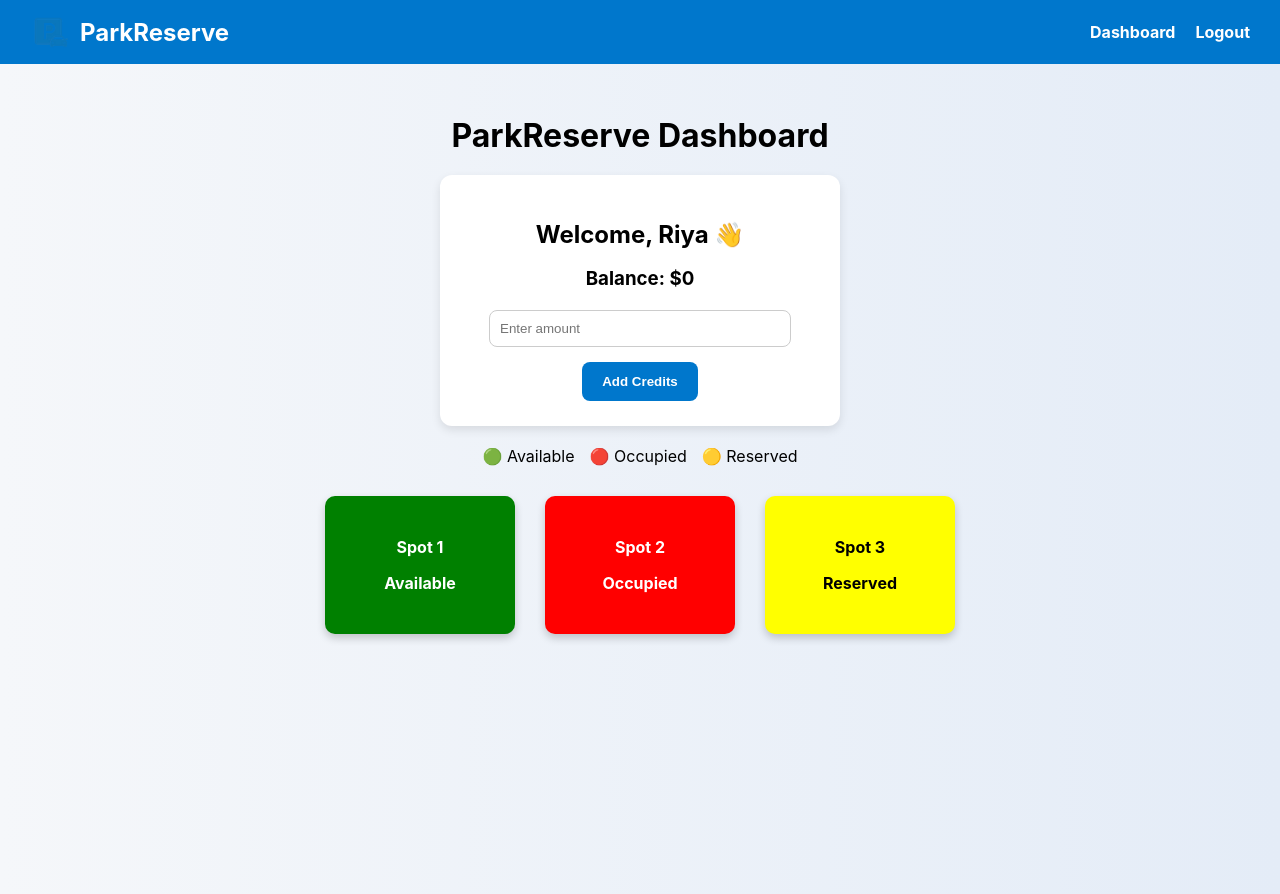
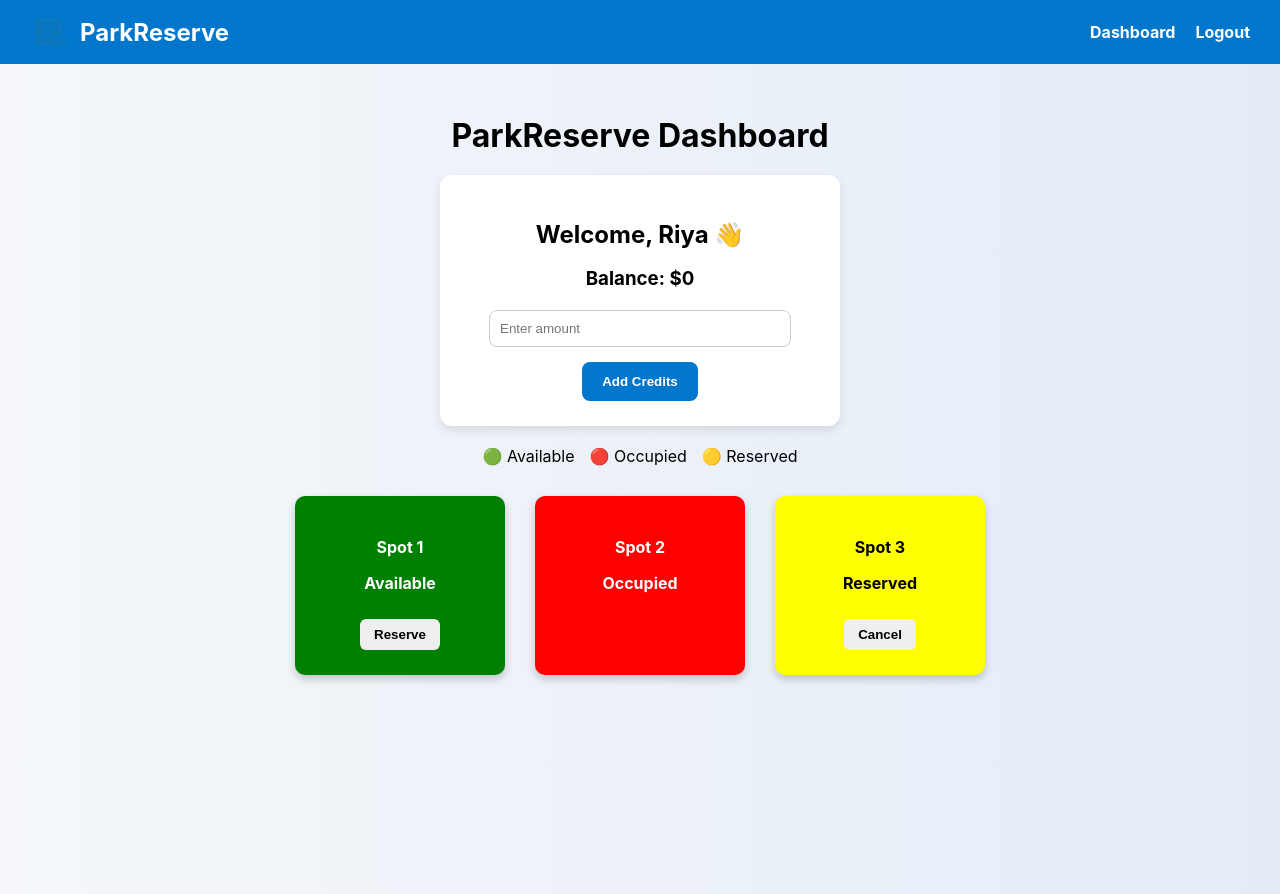
Before and after one commit to kyleczhang/cits5506-iot-parkreserve-group29, a React (Create React App) app in the folder frontend/: page /dashboard in a window 1280 px wide. Built offline with nearby package versions, Linux system fonts and the light colour scheme.

Commit message:
Add reserve and cancel actions for parking spots

```diff
--- a/frontend/src/components/ParkingGrid.js
+++ b/frontend/src/components/ParkingGrid.js
@@ -1,11 +1,43 @@
 import SpotCard from "./SpotCard";
+import { useState } from "react";
 
 function ParkingGrid() {
-  const spots = [
+
+  const [spots, setSpots] = useState([
     { id: 1, status: "available" },
     { id: 2, status: "occupied" },
     { id: 3, status: "reserved" }
-  ];
+  ]);
+
+  // Reserve parking spot
+  const reserveSpot = (id) => {
+
+    const updatedSpots = spots.map((spot) => {
+
+      if (spot.id === id && spot.status === "available") {
+        return { ...spot, status: "reserved" };
+      }
+
+      return spot;
+    });
+
+    setSpots(updatedSpots);
+  };
+
+  // Cancel reservation
+  const cancelReservation = (id) => {
+
+    const updatedSpots = spots.map((spot) => {
+
+      if (spot.id === id && spot.status === "reserved") {
+        return { ...spot, status: "available" };
+      }
+
+      return spot;
+    });
+
+    setSpots(updatedSpots);
+  };
 
   return (
     <div
@@ -17,9 +49,17 @@ function ParkingGrid() {
         marginTop: "30px"
       }}
     >
+
       {spots.map((spot) => (
-        <SpotCard key={spot.id} id={spot.id} status={spot.status} />
+        <SpotCard
+          key={spot.id}
+          id={spot.id}
+          status={spot.status}
+          reserveSpot={reserveSpot}
+          cancelReservation={cancelReservation}
+        />
       ))}
+
     </div>
   );
 }
--- a/frontend/src/components/SpotCard.js
+++ b/frontend/src/components/SpotCard.js
@@ -1,16 +1,25 @@
-function SpotCard({ id, status }) {
+function SpotCard({
+  id,
+  status,
+  reserveSpot,
+  cancelReservation
+}) {
 
+  // Card color
   const getColor = () => {
     if (status === "available") return "green";
     if (status === "occupied") return "red";
     if (status === "reserved") return "yellow";
+
     return "gray";
   };
 
+  // Text color
   const getTextColor = () => {
     return status === "reserved" ? "black" : "white";
   };
 
+  // Format text
   const formatStatus = () => {
     return status.charAt(0).toUpperCase() + status.slice(1);
   };
@@ -21,15 +30,52 @@ function SpotCard({ id, status }) {
         backgroundColor: getColor(),
         padding: "25px",
         borderRadius: "10px",
-        width: "140px",
+        width: "160px",
         textAlign: "center",
         color: getTextColor(),
         fontWeight: "bold",
         boxShadow: "0 4px 8px rgba(0,0,0,0.2)"
       }}
     >
+
       <p>Spot {id}</p>
+
       <p>{formatStatus()}</p>
+
+      {/* Reserve Button */}
+      {status === "available" && (
+        <button
+          onClick={() => reserveSpot(id)}
+          style={{
+            marginTop: "10px",
+            padding: "8px 14px",
+            border: "none",
+            borderRadius: "6px",
+            cursor: "pointer",
+            fontWeight: "bold"
+          }}
+        >
+          Reserve
+        </button>
+      )}
+
+      {/* Cancel Button */}
+      {status === "reserved" && (
+        <button
+          onClick={() => cancelReservation(id)}
+          style={{
+            marginTop: "10px",
+            padding: "8px 14px",
+            border: "none",
+            borderRadius: "6px",
+            cursor: "pointer",
+            fontWeight: "bold"
+          }}
+        >
+          Cancel
+        </button>
+      )}
+
     </div>
   );
 }
```
